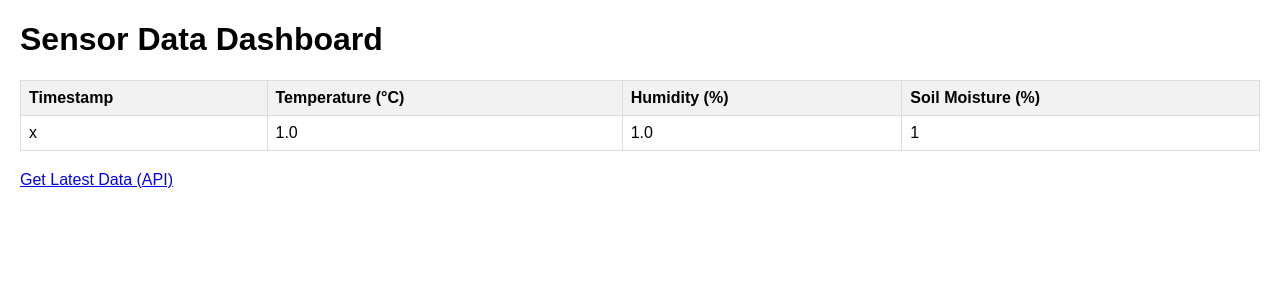
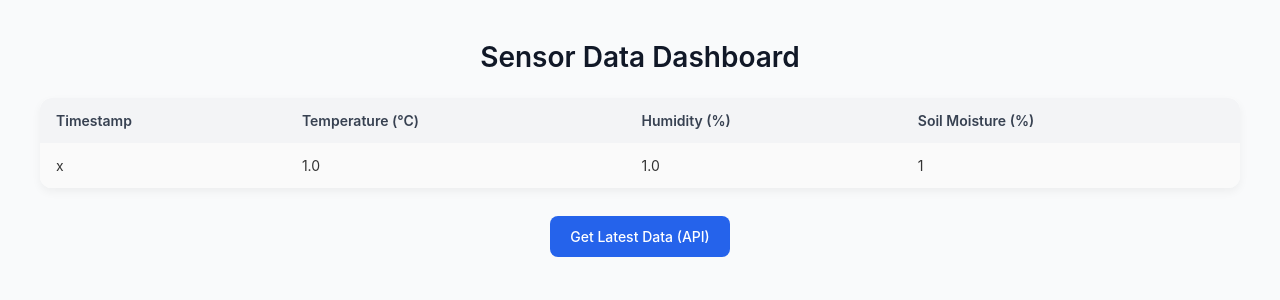
Before and after one commit to kayvsan/flask-watering, a Flask app: page / in a window 1280 px wide. Shown: the top 300 px of the page. Run offline with Flask 3, Linux system fonts and the light colour scheme; tables that the repository leaves empty hold one stand-in row (values such as "Sample post"); parts of the project's set-up code (start-up, migrations or seed data) failed here and were passed over.

Commit message:
refactor: enhance styling in style.css for improved layout and aesthetics

```diff
--- a/static/style.css
+++ b/static/style.css
@@ -1,23 +1,76 @@
-body {
-    font-family: Arial, sans-serif;
-    margin: 20px;
+/* Reset & base */
+* {
+    margin: 0;
+    padding: 0;
+    box-sizing: border-box;
 }
 
+body {
+    font-family: 'Inter', Arial, sans-serif;
+    background-color: #f9fafb;
+    color: #333;
+    padding: 40px;
+}
+
+/* Heading */
+h1 {
+    font-size: 28px;
+    font-weight: 600;
+    margin-bottom: 24px;
+    color: #111827;
+    text-align: center;
+}
+
+/* Table */
 table {
+    width: 100%;
     border-collapse: collapse;
-    width: 100%;
+    border-radius: 12px;
+    overflow: hidden;
+    box-shadow: 0 4px 10px rgba(0,0,0,0.05);
+    background-color: #fff;
 }
 
 th, td {
-    border: 1px solid #ddd;
-    padding: 8px;
+    padding: 14px 16px;
     text-align: left;
+    font-size: 14px;
 }
 
 th {
-    background-color: #f2f2f2;
+    background-color: #f3f4f6;
+    font-weight: 600;
+    color: #374151;
 }
 
+tr:nth-child(even) {
+    background-color: #fafafa;
+}
+
+tr:hover {
+    background-color: #f1f5f9;
+    transition: background-color 0.2s ease-in-out;
+}
+
+/* Links section */
 .api-links {
-    margin-top: 20px;
+    margin-top: 28px;
+    text-align: center;
 }
+
+.api-links a {
+    display: inline-block;
+    padding: 12px 20px;
+    background-color: #2563eb;
+    color: #fff;
+    font-size: 14px;
+    font-weight: 500;
+    text-decoration: none;
+    border-radius: 8px;
+    transition: background-color 0.2s ease, transform 0.2s ease;
+}
+
+.api-links a:hover {
+    background-color: #1d4ed8;
+    transform: translateY(-2px);
+}
```
